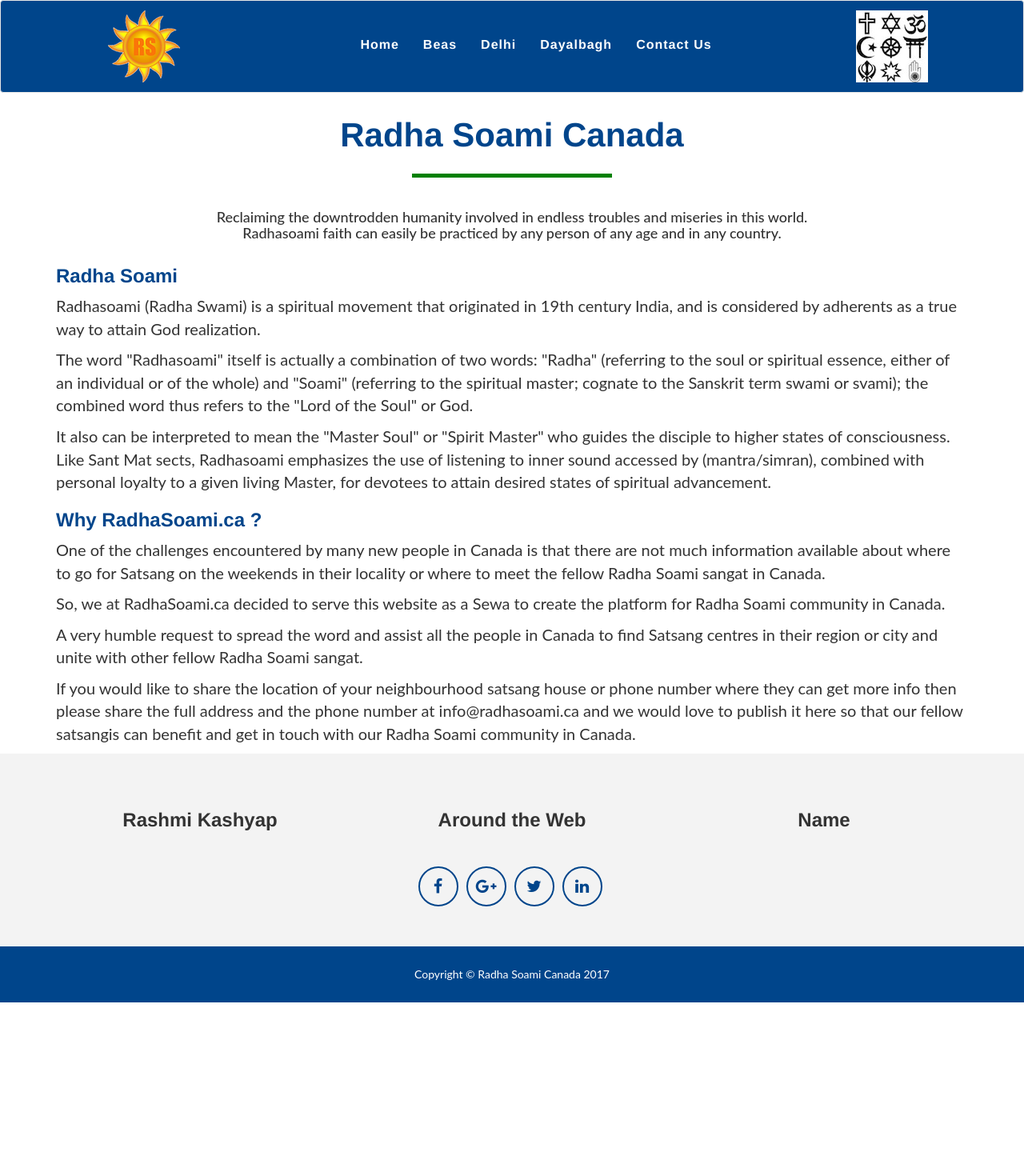
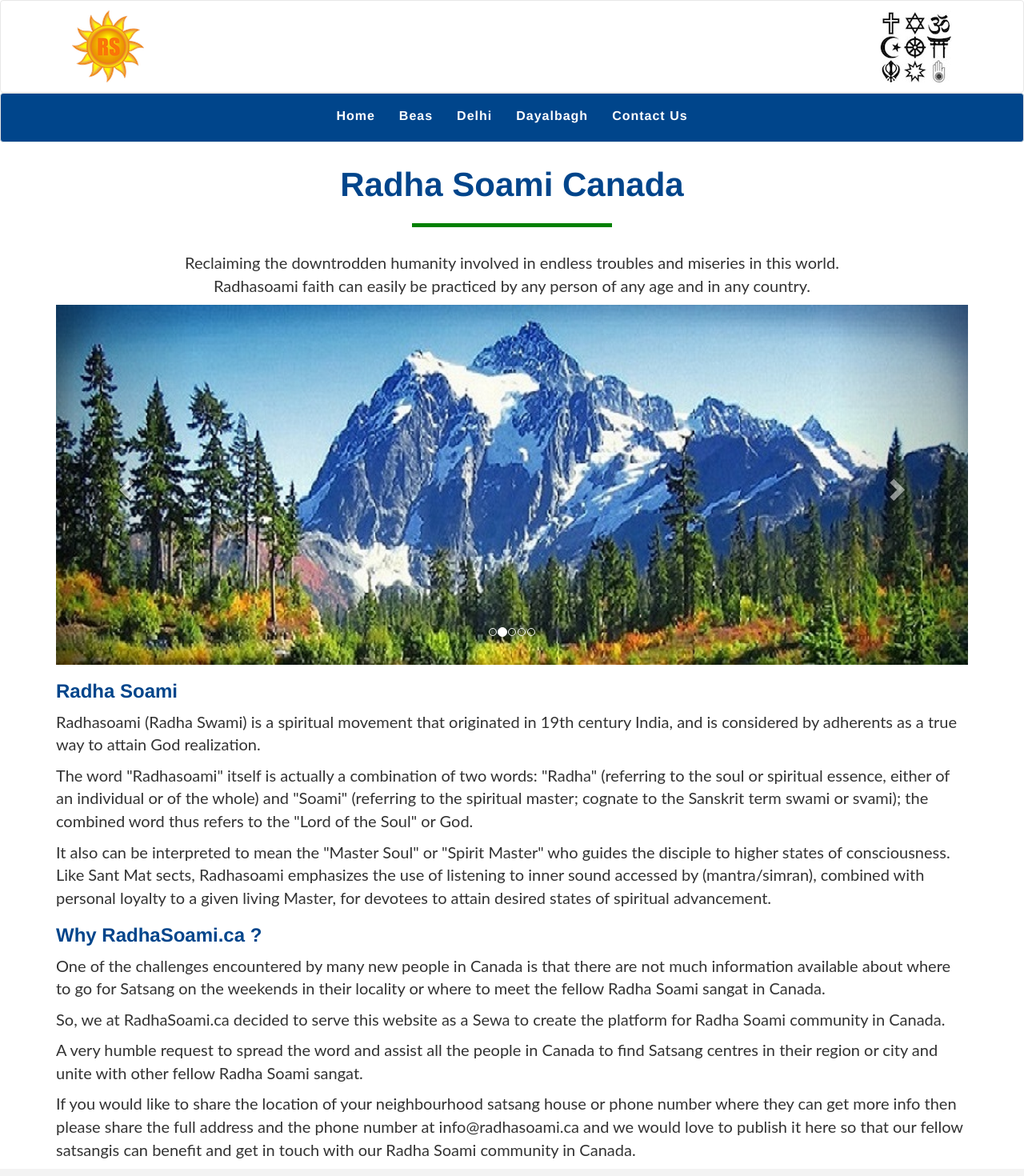
Before and after one commit to puneet-kashyap/radha-soami, a React (Create React App) app: page / in a window 1280 px wide. Shown: the top 1470 px of the page at 80% size. Before the commit the page ends 1253 px from the top, so only its background shows below. Built offline with nearby package versions, Linux system fonts and the light colour scheme.

Commit message:
initial working copy

```diff
--- a/src/App.css
+++ b/src/App.css
@@ -13,7 +13,7 @@
 a:focus,
 a:active,
 a.active {
-  color: #18BC9C;
+  /*color: #18BC9C;*/
 }
 h1,
 h2,
@@ -338,7 +338,7 @@
   margin-bottom: 30px;
 }
 footer .footer-above {
-  padding-top: 50px;
+  padding: 25px 25px 15px 25px;
   background-color: #f3f3f3;
 }
 .light-background {
--- a/src/Components/Beas.js
+++ b/src/Components/Beas.js
@@ -7,14 +7,14 @@
         <div>
         <Navbar />
         <section className="success" id="about">
+          <div className="container">
             <div className="row">
                 <div className="col-lg-12 text-center" style={{'margin':'25px 0px'}}>
                     <h1>Radha Soami Beas</h1>
                     <hr className="star-primary"></hr>
-                  <img style={{'margin':'auto'}} src={require('../Images/beas/Radha_Soami_Canada_header.jpg')} className="img-responsive hidden-xs" alt="Radha Soami Beas" />
+                    <img style={{'margin':'auto'}} src={require('../Images/beas/Radha_Soami_Canada_header.jpg')} className="img-responsive" alt="Radha Soami Beas" />
                 </div>
             </div>
-          <div className="container">
             <div className="row" style={{'margin':'20px 0px'}}>
                 <div className="col-lg-12">
                   <p><b>Radha Soami Satsang Beas</b> (RSSB) is a philosophical organization based on the spiritual teachings of all religions and dedicated to a process of inner development under the guidance of a spiritual teacher.</p>
--- /dev/null
+++ b/src/Components/carousel.js
@@ -0,0 +1,43 @@
+import React from 'react';
+
+const Carousel = () => {
+    return (
+        <div id="myCarousel" className="carousel slide" data-ride="carousel" data-interval="3000">
+            <ol className="carousel-indicators">
+                <li data-target="#myCarousel" data-slide-to="0" className="active"></li>
+                <li data-target="#myCarousel" data-slide-to="1"></li>
+                <li data-target="#myCarousel" data-slide-to="2"></li>
+                <li data-target="#myCarousel" data-slide-to="3"></li>
+                <li data-target="#myCarousel" data-slide-to="4"></li>
+            </ol>
+            <div className="carousel-inner">
+                <div className="item active">
+                    <img src={require('../Images/home/Radha_Soami_Canada_Meditate.jpg')} className="img-responsive" alt="Toronto"/>
+                </div>
+
+                <div className="item">
+                    <img src={require('../Images/home/Radha_Soami_Canada_Mountain1.jpg')} className="img-responsive" alt="Brampton"/>
+                </div>
+
+                <div className="item">
+                    <img src={require('../Images/home/Radha_Soami_Canada_Mountain3.jpg')} className="img-responsive"alt="Mississauga"/>
+                </div>
+                <div className="item">
+                    <img src={require('../Images/home/Radha_Soami_Canada_Niagara.jpg')} className="img-responsive"alt="Mississauga"/>
+                </div>
+                <div className="item">
+                    <img src={require('../Images/home/Radha_Soami_Canada_NortherLights.jpg')} className="img-responsive"alt="Mississauga"/>
+                </div>
+            </div>
+            <a className="left carousel-control" href="#myCarousel" data-slide="prev">
+                <span className="glyphicon glyphicon-chevron-left"></span>
+                <span className="sr-only">Previous</span>
+            </a>
+            <a className="right carousel-control" href="#myCarousel" data-slide="next">
+                <span className="glyphicon glyphicon-chevron-right"></span>
+                <span className="sr-only">Next</span>
+            </a>
+        </div>
+    );
+}
+export default Carousel;
--- a/src/Components/footer.js
+++ b/src/Components/footer.js
@@ -1,4 +1,5 @@
 import React from 'react';
+import { Link } from 'react-router-dom';
 
 const Footer = () => {
     return (
@@ -7,10 +8,14 @@
                 <div className="container">
                     <div className="row">
                         <div className="footer-col col-md-4">
-                            <h3>Rashmi Kashyap</h3>
+                          <h3>Radha Soami</h3>
+                          <p>
+                            <Link to='/beas'>Beas</Link><br/>
+                            <Link to='/dayalbagh'>Dayalbagh</Link><br/>
+                            <Link to='/ruhani'>Ruhani Mission</Link><br/>
+                          </p>
                         </div>
-                        <div className="footer-col col-md-4">
-                          <div className="hidden-xs">
+                        <div className="footer-col col-md-4 hidden-xs">
                             <h3>Around the Web</h3>
                             <ul className="list-inline">
                                 <li>
@@ -26,12 +31,14 @@
                                     <a href="https://www.linkedin.com" rel="noopener noreferrer" target="_blank" className="btn-social btn-outline"><span className="sr-only">Linked In</span><i className="fa fa-fw fa-linkedin"></i></a>
                                 </li>
                             </ul>
-                            </div>
-                            <div className="fb-like" data-href="https://www.facebook.com/Add-Glamour-Home-Staging-662480170611616/" data-layout="button_count" data-action="like" data-size="large" data-show-faces="true" data-share="true"></div>
                         </div>
                         <div className="footer-col col-md-4">
-                            <h3>Name</h3>
-
+                            <h3>Contact Us</h3>
+                            <p>
+                                <Link to='/contact'>Lets Chat</Link><br/>
+                                <a href="radhasoami.ca"> RadhaSoami.ca</a><br/>
+                                <a href={`mailto:info@radhasoami.ca?Subject=Add%20Glamour`}>info@radhasoami.ca</a>
+                            </p>
                         </div>
                     </div>
                 </div>
--- a/src/Components/header.js
+++ b/src/Components/header.js
@@ -1,4 +1,6 @@
 import React from 'react';
+import Carousel from './carousel'
+
 
 const Header = () => {
     return (
@@ -8,11 +10,12 @@
                 <div className="col-lg-12 text-center">
                   <h1 style={{'marginTop':'30px'}}>Radha Soami Canada</h1>
                   <hr className="star-primary"></hr>
-                    <h4 className="col-lg-8 col-lg-offset-2">Reclaiming the downtrodden humanity involved in endless troubles and miseries in this world.
-                    Radhasoami faith can easily be practiced by any person of any age and in any country.</h4>
+                    <p className="col-lg-8 col-lg-offset-2 hidden-xs">Reclaiming the downtrodden humanity involved in endless troubles and miseries in this world.
+                    Radhasoami faith can easily be practiced by any person of any age and in any country.</p>
                 </div>
               </div>
                 <div className="container">
+                <Carousel/>
                       <div className="row">
                         <div className="col-lg-12">
                             <h3>Radha Soami</h3>
--- a/src/Components/navbar.js
+++ b/src/Components/navbar.js
@@ -1,51 +1,24 @@
 import React from 'react';
-import { Link } from 'react-router-dom';
-
-
+import SubNav from './subnav'
 
 const Navbar = () => {
     return (
         <div>
-            <nav className="hidden-xs navbar navbar-default navbar-custom subNav">
-              <div className="container navAlign">
-                  <div className="navbar-header col-lg-2 text-center">
+          <nav className="hidden-xs navbar navbar-default navbar-custom">
+            <div className="container">
+              <div className="navbar-header">
                   <a href="/">
                   <img src={require('./../Images/RSlogo.png')} className="img-responsive logo-img img-rounded" alt="Radha Soami logo" />
                   </a>
               </div>
-
-                  <div className="col-lg-8 text-center">
-                    <ul className="nav navbar-nav">
-                        <li >
-                            <Link to='/'>Home</Link>
-                        </li>
-                        <li >
-                            <Link to='/beas'>Beas</Link>
-                        </li>
-                        <li className="page-scroll">
-                            <Link to='/ruhani'>Delhi</Link>
-                        </li>
-                        <li className="page-scroll">
-                            <Link to='/dayalbagh'>Dayalbagh</Link>
-                        </li>
-                        <li className="page-scroll">
-                            <Link to='/contact'>Contact Us</Link>
-                        </li>
-                    </ul>
-                  </div>
-
               <div className="navbar-header navbar-right">
                   <a href="/">
                   <img src={require('./../Images/allRel.jpeg')} className="img-responsive logo-img img-rounded" alt="All Religion logo" />                        </a>
               </div>
             </div>
           </nav>
+          <SubNav />
         </div>
     );
 }
-
-Navbar.defaultProps = {
-    name: "ADD GLAMOUR"
-}
-
 export default Navbar;
```
Lines whose indentation alone changed are shown as unchanged.
